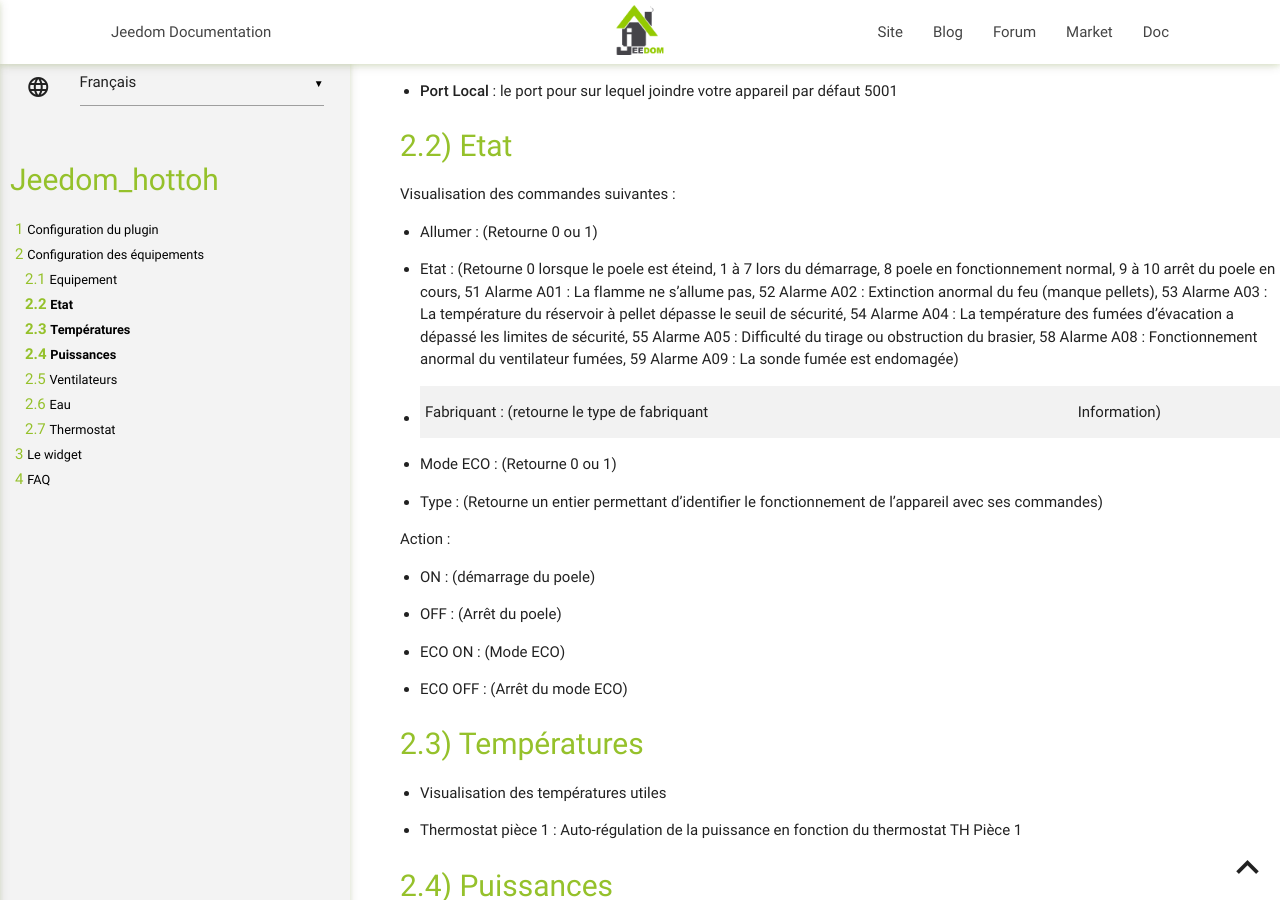
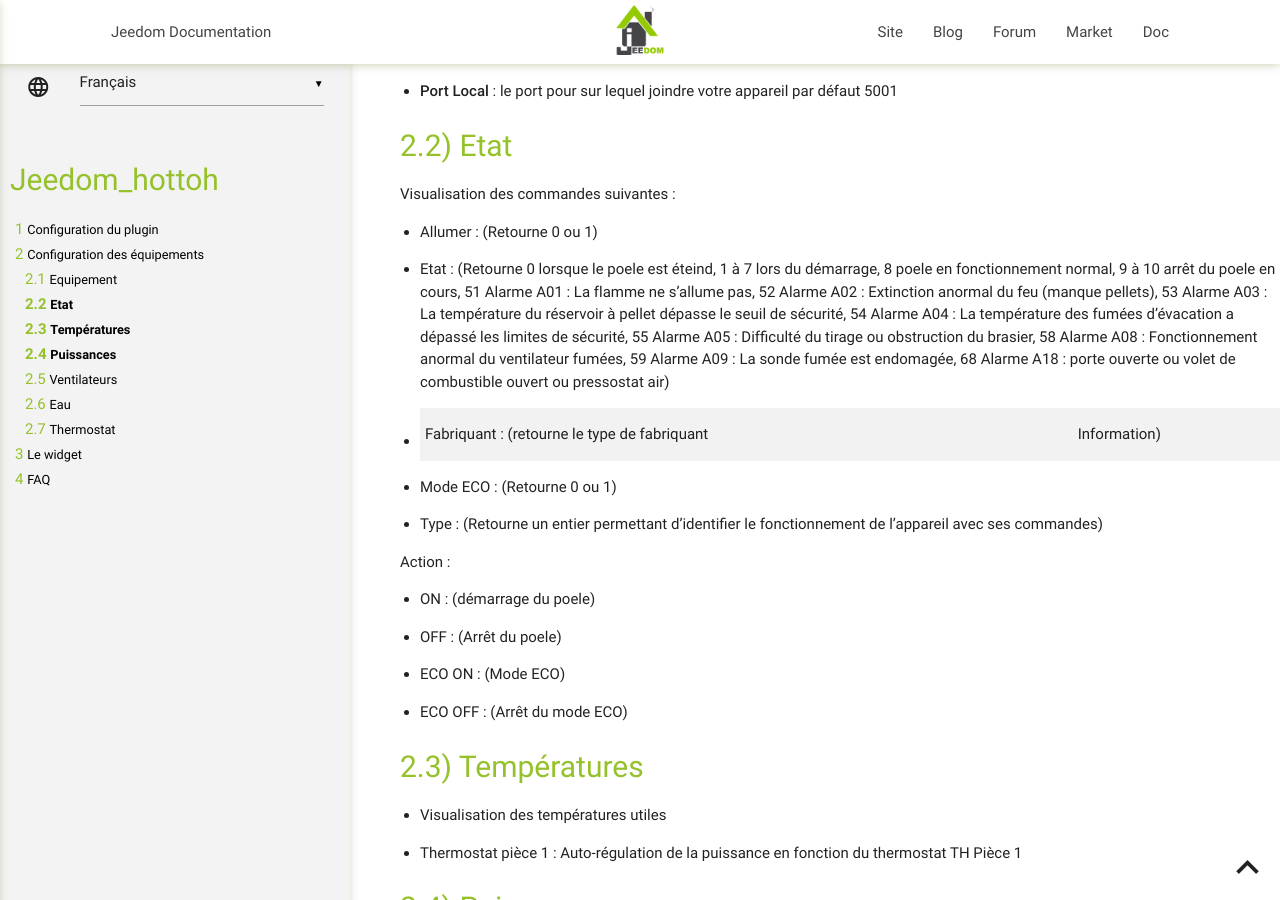
Before and after one commit to peofofo/jeedom_hottoh, a Jekyll site: the page built from docs/fr_FR/index.md, in a window 1280 px wide and 900 px high, scrolled down 521 px. Built offline with Jekyll 4.4.1, drawn with Linux system fonts in a browser that asks for light colours; our own code applies the rules of GitHub Pages for plain Markdown files.

Commit message:
Update index.md

```diff
--- a/docs/fr_FR/index.md
+++ b/docs/fr_FR/index.md
@@ -35,7 +35,7 @@ Visualisation des commandes suivantes :
 
 - Allumer : (Retourne 0 ou 1)
 
-- Etat : (Retourne 0 lorsque le poele est éteind, 1 à 7 lors du démarrage, 8 poele en fonctionnement normal, 9 à 10 arrêt du poele en cours, 51 Alarme A01 : La flamme ne s'allume pas, 52 Alarme A02 : Extinction anormal du feu (manque pellets), 53 Alarme A03 : La température du réservoir à pellet dépasse le seuil de sécurité, 54 Alarme A04 : La température des fumées d'évacation a dépassé les limites de sécurité, 55 Alarme A05 : Difficulté du tirage ou obstruction du brasier, 58 Alarme A08 : Fonctionnement anormal du ventilateur fumées, 59 Alarme A09 : La sonde fumée est endomagée)
+- Etat : (Retourne 0 lorsque le poele est éteind, 1 à 7 lors du démarrage, 8 poele en fonctionnement normal, 9 à 10 arrêt du poele en cours, 51 Alarme A01 : La flamme ne s'allume pas, 52 Alarme A02 : Extinction anormal du feu (manque pellets), 53 Alarme A03 : La température du réservoir à pellet dépasse le seuil de sécurité, 54 Alarme A04 : La température des fumées d'évacation a dépassé les limites de sécurité, 55 Alarme A05 : Difficulté du tirage ou obstruction du brasier, 58 Alarme A08 : Fonctionnement anormal du ventilateur fumées, 59 Alarme A09 : La sonde fumée est endomagée, 68 Alarme A18 : porte ouverte ou volet de combustible ouvert ou pressostat air)
 
 - Fabriquant : (retourne le type de fabriquant | Information)
 
```
